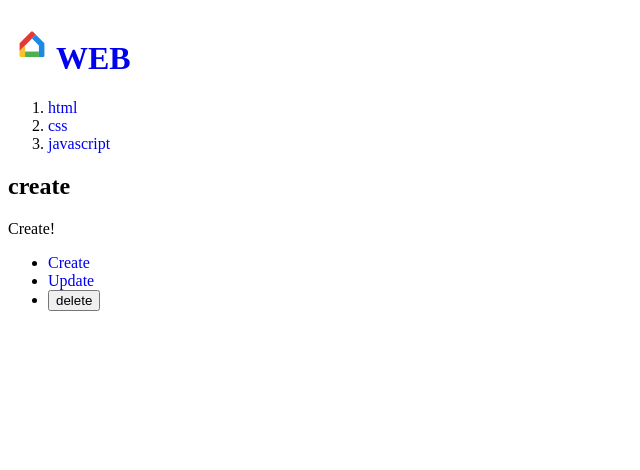
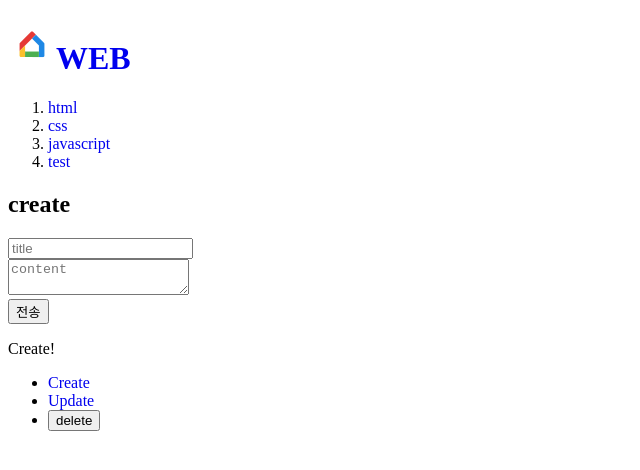
Before and after one commit to AppleBee12/nextjs_app_ex, a Next.js app: page /create in a window 1280 px wide. Shown: the top 470 px of the page, without its empty margins (0-640 px from the left). Built offline with nearby package versions, Linux system fonts and the light colour scheme; data requests are answered from the project's data file.

Commit message:
적은 내용이 다음번호로 나오도록 create

```diff
--- a/db.json
+++ b/db.json
@@ -1,21 +1,26 @@
-{  "topics":[
 {
-    "id":1,
-    "title":"html",
-    "body":"html is..."
+  "topics": [
+    {
+      "id": 1,
+      "title": "html",
+      "body": "html is..."
     },
     {
-    "id":2,
-    "title":"css",
-    "body":"css is..."
+      "id": 2,
+      "title": "css",
+      "body": "css is..."
     },
     {
-    "id":3,
-    "title":"javascript",
-    "body":"javascript is..."
+      "id": 3,
+      "title": "javascript",
+      "body": "javascript is..."
+    },
+    {
+      "title": "test",
+      "body": "test",
+      "id": 4
     }
   ],
-
   "posts": [
     {
       "id": 1,
--- a/src/app/create/layout.js
+++ b/src/app/create/layout.js
@@ -1,8 +1,8 @@
 export default function Layout(props){
   return(
-    <form action="">
+    <div>
       <h2>create</h2>
       {props.children}
-    </form>
+    </div>
   )
 }
--- a/src/app/create/page.js
+++ b/src/app/create/page.js
@@ -1,6 +1,34 @@
+"use client";
 export default function Create() {
+  const onSubmit=(e)=>{
+    e.preventDefault();
+    const title = e.target.title.value;
+    const body = e.target.body.value;
+    const options = {
+      method: "POST",
+      headers:{
+        'Content-Type':'application/json'
+      },
+      body:JSON.stringify({title, body})//object->json
+      //JSON.stringify = const obj = {name="hong"}
+    }
+    fetch('http://localhost:9999/topics', options)
+    .then(res=>res.json())
+    .then(result=>{
+      console.log(result)
+    })
+  }
   return (
     <div>
+      <form onSubmit={onSubmit}>
+        <div>
+          <input type="text" name="title" placeholder="title"/>
+        </div>
+        <div>
+          <textarea name="body" placeholder="content"></textarea>
+        </div>
+        <button type="submit"> 전송</button>
+      </form>
       <p>Create!</p>
 
     </div>
```
Lines whose indentation alone changed are shown as unchanged.
